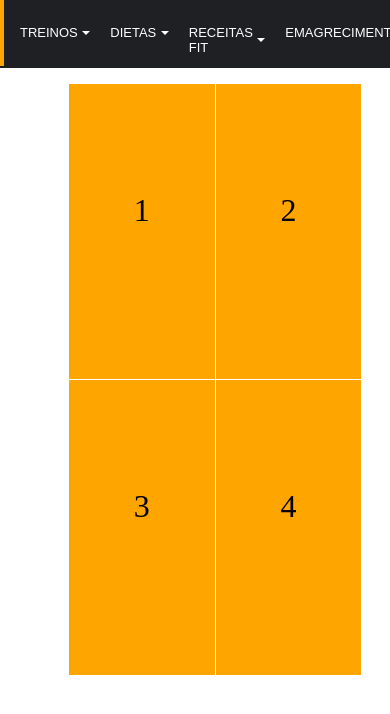
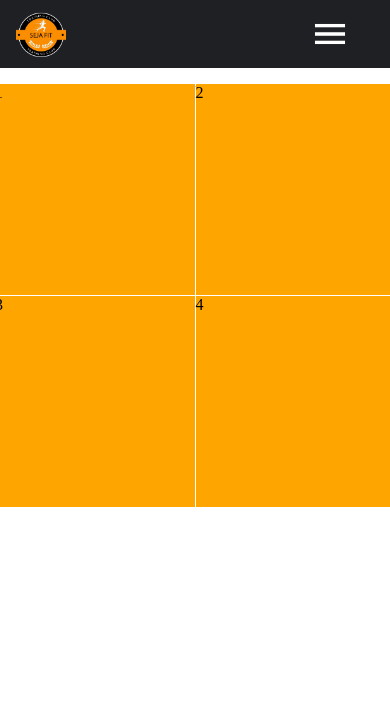
Before and after one commit to gabrielSouzaDevWeb/sejaFit2.0, a plain HTML site: page Index.html in a window 390 px wide. Shown: the top 714 px of the page. Drawn offline with nearby package versions, Linux system fonts and the light colour scheme.

Commit message:
media query 62.5em 1000px nav and hero

```diff
--- a/Index.html
+++ b/Index.html
@@ -83,7 +83,7 @@
             <li class="c-menu-desktop__item"><a class="c-menu-desktop__link has-dropdown" href="">Musculação feminina</a></li>
             <li class="c-menu-desktop__item"><a class="c-menu-desktop__link has-dropdown" href="">Suplementação</a></li>
         </ul>
-        <ion-icon name="menu-sharp" style="font-size:40px;color: white; --ionicon-stroke-width: 30px;"></ion-icon>
+        <ion-icon class="c-menu-mobile" name="menu-sharp" style="font-size:40px;color: white; --ionicon-stroke-width: 30px;"></ion-icon>
 
     </nav>
     <main>
@@ -107,7 +107,7 @@
                 </ul>
             </div>
             <div class="l-hero-container jsContainer">
-                <ul class="c-board jsBoard-3">
+                <ul class="c-board">
                     <li class="c-board__item">k</li>
                     <li class="c-board__item">x</li>
                     <li class="c-board__item">y</li>
--- a/scss/_smacss/_base/_normalize.scss
+++ b/scss/_smacss/_base/_normalize.scss
@@ -8,9 +8,20 @@ ul{
     list-style: none;
     list-style-type: none;
     list-style-image: none;
+    margin-block-start: 0em;
+    margin-block-end: 0em;
+    margin-inline-start: 0px;
+    margin-inline-end: 0px;
+    padding-inline-start: 0px;
     ul{
         list-style: none;
         list-style-type: none;
         list-style-image: none;
+        margin-block-start: 0em;
+        margin-block-end: 0em;
+        margin-inline-start: 0px;
+        margin-inline-end: 0px;
+        padding-inline-start: 0px;
+
     }
 }
--- a/scss/_smacss/_layouts/_hero.scss
+++ b/scss/_smacss/_layouts/_hero.scss
@@ -1,31 +1,40 @@
 @mixin hero(){
     .l-hero{
         position: relative;
-        top: 8vh;
+        top: 10vh;
         background-color: salmon;
         z-index: -1;
         display: flex;
         justify-content: center;
 
         &-container{
+
             display: flex;
             justify-content: center;
             position: absolute;
             width: 100%;
+            max-width: 70%;
+            min-width: 400px;
+            @media only screen and (max-width:62.5em) { //1000px
+
+            }
             margin: 0;
             .c-board{
                 position: absolute;
                 top:0;
-                width: 75%;
+                width: 100%;
                 display: grid;
                 //margin: 0;
                 grid-template-columns: repeat(2,1fr);
-                grid-template-rows: repeat(2,35vh);
+                grid-template-rows: repeat(2,35vh);//maybe auto-rows
+                @media only screen and (max-width:62.5em) { //1000px
+                    grid-template-rows: repeat(2,25vh);
+                }
                 grid-gap: 1px;
                 &__item{
-                    font-size: 2em;
+                    /*font-size: 2em;
                     text-align: center;
-                    line-height: 30vh;
+                    line-height: 30vh;*/
 
                 }
             }
--- a/scss/_smacss/_layouts/_nav.scss
+++ b/scss/_smacss/_layouts/_nav.scss
@@ -47,9 +47,18 @@ $secondColor: orange;
         position: fixed;
         z-index: 9999;
         top:0;
+        @media only screen and (max-width:62.5em){
+            justify-content: space-between;
+
+        }
         img{
             align-self: center;
-            margin: 0 2em;
+            margin: 0 1em;
+            @media only screen and (max-width:62.5em){
+                align-self: center;
+                margin: 0 1em;
+
+            }
         }
         .c-menu-desktop{
             display: flex;
@@ -57,6 +66,9 @@ $secondColor: orange;
             position: relative;
             margin: 0;
             padding:0;
+            @media only screen and (max-width:62.5em){
+                display: none;
+            }
             &__item{
                 &:hover{
                     .c-menu-desktop__dropdown-item{
@@ -118,6 +130,18 @@ $secondColor: orange;
 
             }
         }
+        .c-menu-mobile{
+            display:none;
+            @media only screen and (max-width:62.5em){
+                display: flex;
+                align-self: center;
+                padding: 1em;
+
+
+
+            }
+
+        }
     }
 }
 @include nav($bgcolor, $secondColor);
```
Also changed, not shown: css/index.css.
